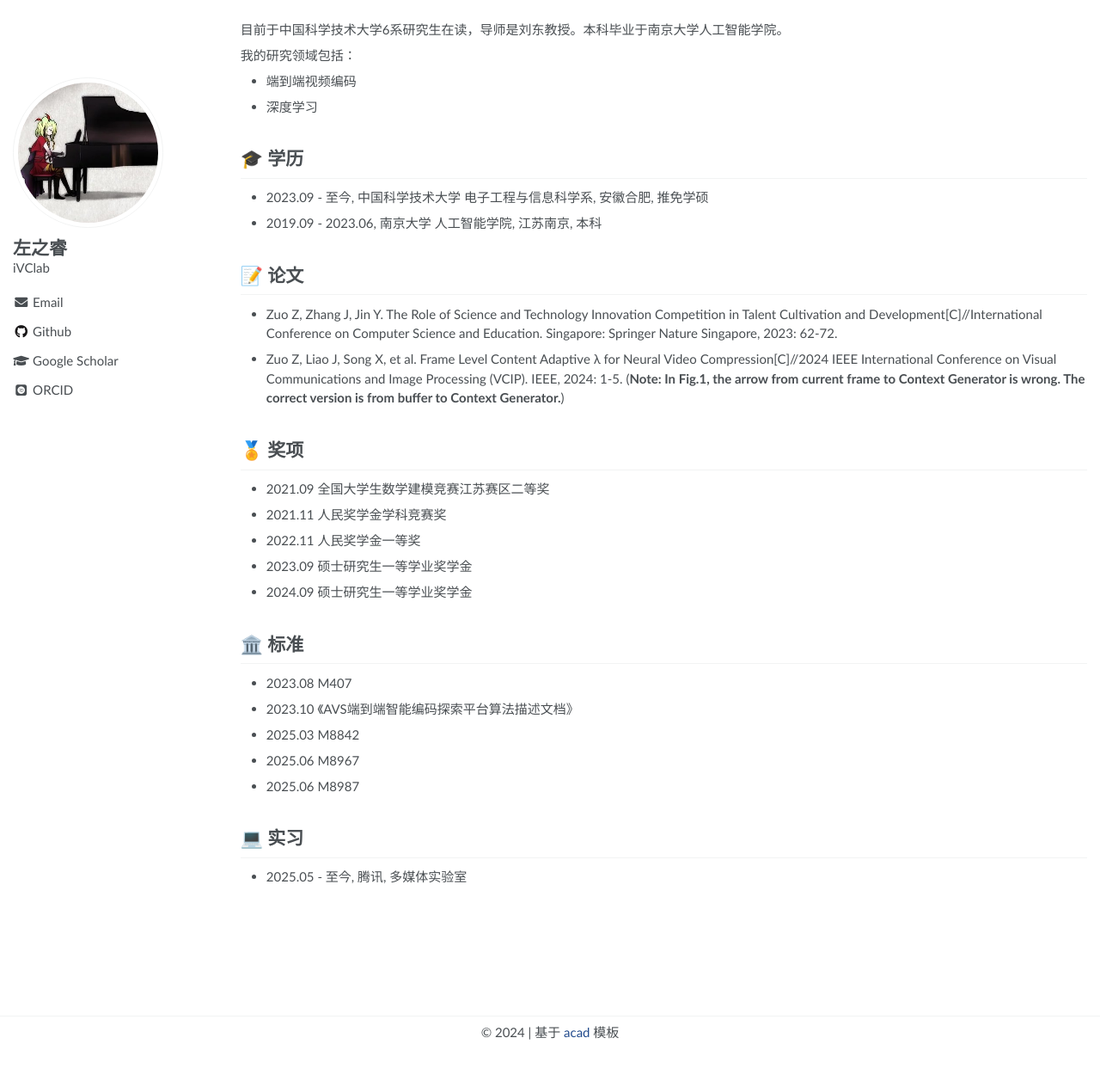
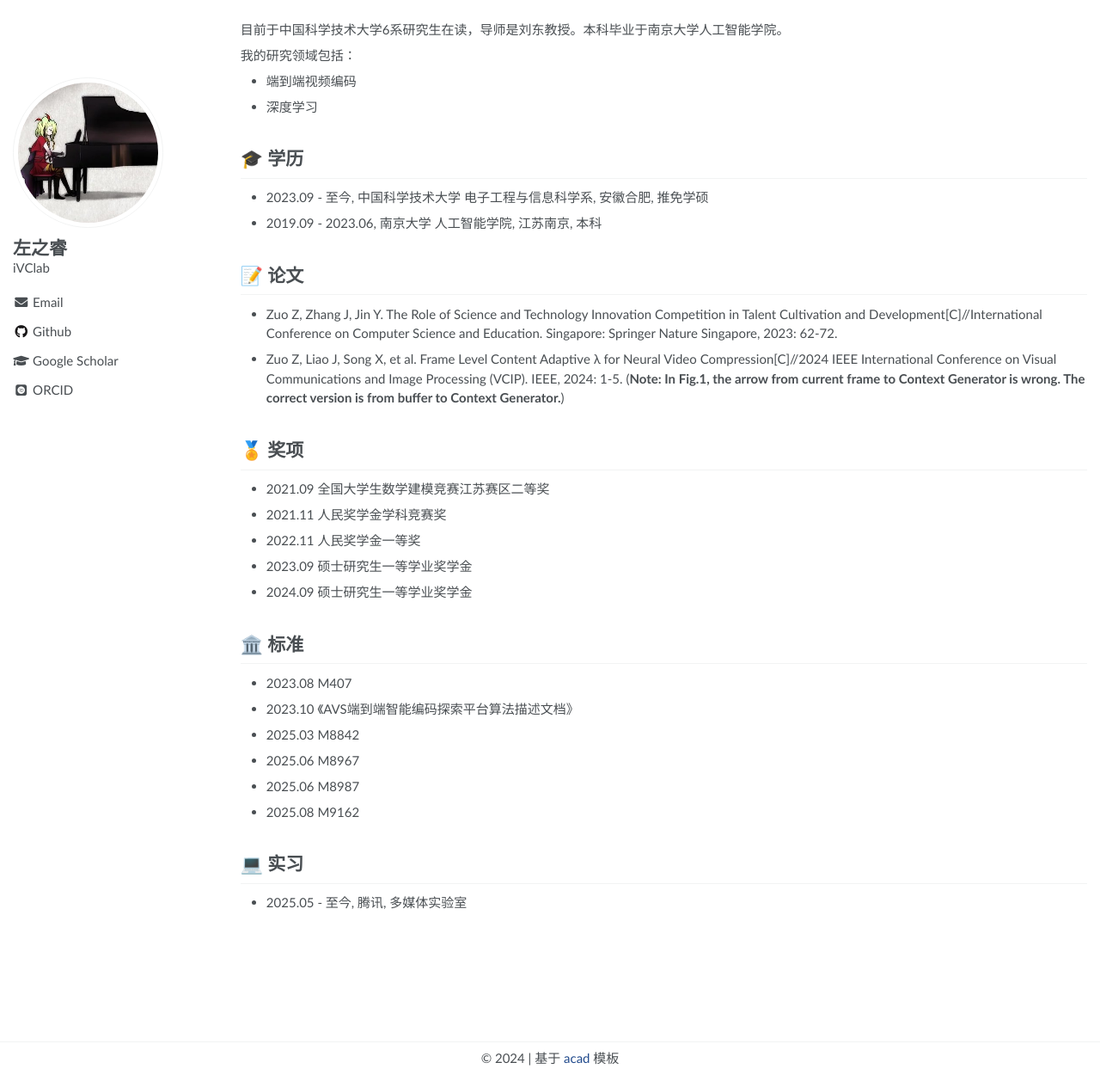
Before and after one commit to DeathPolca/DeathPolca.github.io, a Jekyll site: the page built from _pages/about.md, in a window 1280 px wide and 1257 px high. Shown: the whole window at 86% size. Built offline with Jekyll 4.4.1, drawn with Linux system fonts in a browser that asks for light colours; some web fonts are replaced.

Commit message:
Update about.md addM9162

```diff
--- a/_pages/about.md
+++ b/_pages/about.md
@@ -57,6 +57,7 @@ redirect_from:
 - 2025.03 M8842
 - 2025.06 M8967
 - 2025.06 M8987
+- 2025.08 M9162
 
 <span class='anchor' id='-gzsx'></span>
 
```
